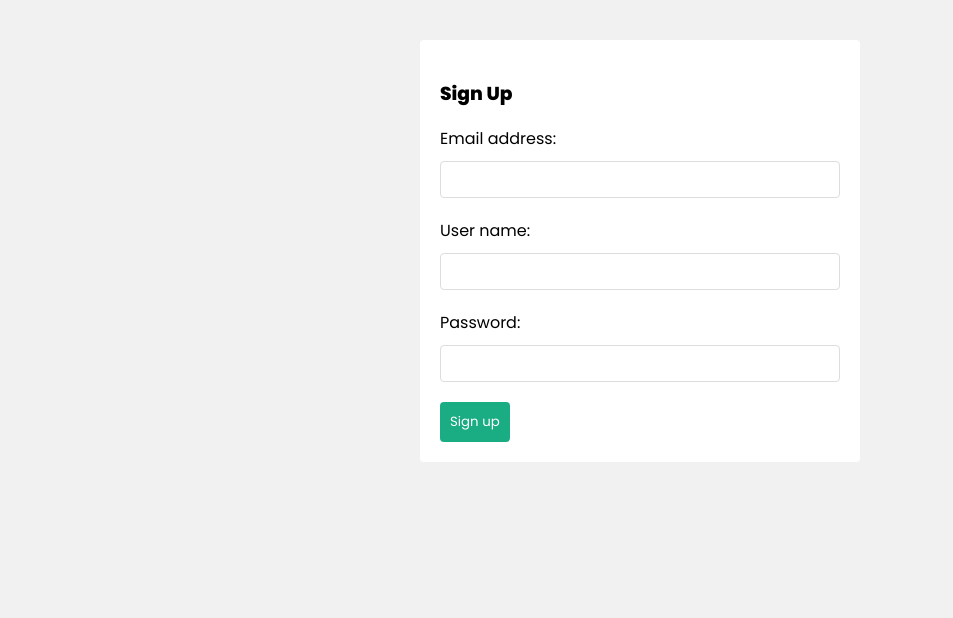
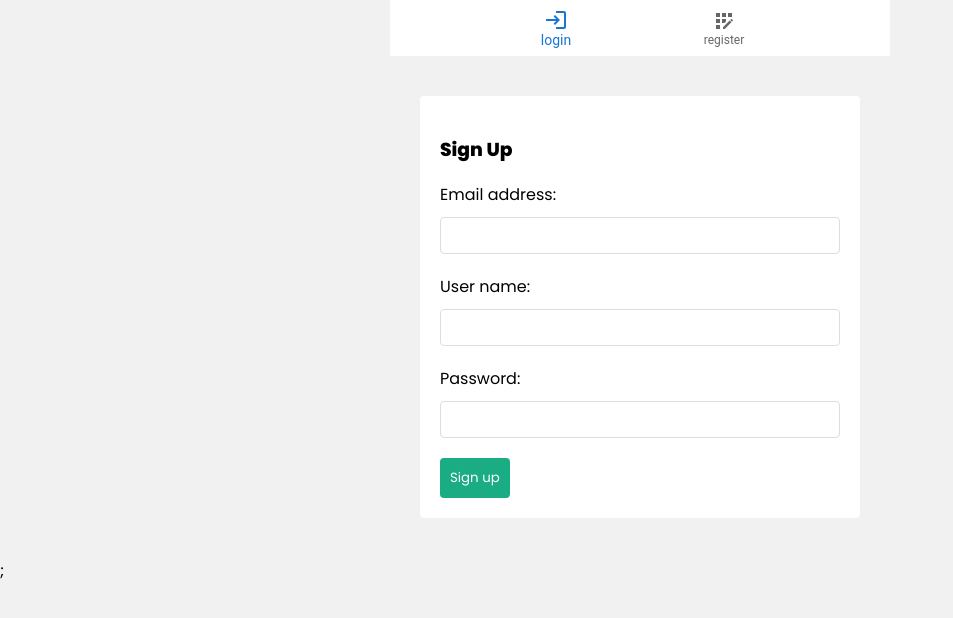
Before and after one commit to yonatan-co/Event-it, a React (Create React App) app in the folder web/: page /signup in a window 1280 px wide. Shown: the top 618 px of the page, without its empty margins (0-953 px from the left). Built offline with nearby package versions, Linux system fonts and the light colour scheme.

Commit message:
added auth navbar

```diff
--- a/web/package.json
+++ b/web/package.json
@@ -5,6 +5,7 @@
   "dependencies": {
     "@emotion/react": "^11.9.3",
     "@emotion/styled": "^11.9.3",
+    "@mui/icons-material": "^5.8.4",
     "@mui/material": "^5.10.0",
     "@reduxjs/toolkit": "^1.8.3",
     "@testing-library/jest-dom": "^5.16.4",
--- a/web/src/components/EventList.tsx
+++ b/web/src/components/EventList.tsx
@@ -16,7 +16,6 @@ import useFeed from "../hooks/useFeed";
 
 function FeedPage() {
   const { events, error, isPending } = useFeed();
-
   return (
     <div className="homepage">
       {isPending && <div>Loading</div>}
@@ -40,7 +39,7 @@ function FeedPage() {
                 </TableCell>
                 <TableCell align="right">{event.eventId.descraption}</TableCell>
                 <TableCell align="right">{event.eventId.location}</TableCell>
-                <TableCell align="right">by: {event.creator}</TableCell>
+                <TableCell align="right">by: {event.userId.username}</TableCell>
                 <TableCell align="right">
                   <Stack spacing={2} direction="row">
                     <NavigateButton
--- /dev/null
+++ b/web/src/components/Navbars/AuthNavbar.tsx
@@ -0,0 +1,62 @@
+import * as React from "react";
+
+import { useSelector } from "react-redux";
+
+import Box from "@mui/material/Box";
+import BottomNavigation from "@mui/material/BottomNavigation";
+import BottomNavigationAction from "@mui/material/BottomNavigationAction";
+import HomeIcon from "@mui/icons-material/Home";
+import AddCircleIcon from "@mui/icons-material/AddCircle";
+import AppRegistrationIcon from "@mui/icons-material/AppRegistration";
+import LoginIcon from "@mui/icons-material/Login";
+import { useNavigate } from "react-router-dom";
+
+function Navbar() {
+  const [value, setValue] = React.useState(0);
+  const navigate = useNavigate();
+  const isAuth = useSelector((state: any) => state.isAuth).isAuth;
+  console.log(isAuth);
+
+  return (
+    <Box margin="auto" sx={{ width: 500 }}>
+      <BottomNavigation
+        showLabels
+        value={value}
+        onChange={(event, newValue) => {
+          setValue(newValue);
+        }}
+      >
+        {!isAuth && (
+          <BottomNavigationAction
+            onClick={(_: any) => navigate("/login")}
+            label="login"
+            icon={<LoginIcon />}
+          />
+        )}
+        {!isAuth && (
+          <BottomNavigationAction
+            onClick={(_: any) => navigate("/signup")}
+            label="register"
+            icon={<AppRegistrationIcon />}
+          />
+        )}
+        {isAuth && (
+          <BottomNavigationAction
+            onClick={(_: any) => navigate("/feed")}
+            label="feed"
+            icon={<HomeIcon />}
+          />
+        )}
+        {isAuth && (
+          <BottomNavigationAction
+            onClick={(_: any) => navigate("/feed/create-event")}
+            label="create event"
+            icon={<AddCircleIcon />}
+          />
+        )}
+      </BottomNavigation>
+    </Box>
+  );
+}
+
+export default Navbar;
--- /dev/null
+++ b/web/src/components/Navbars/FeedNavbar.tsx
@@ -0,0 +1,48 @@
+import * as React from "react";
+
+import { useSelector } from "react-redux";
+
+import Box from "@mui/material/Box";
+import BottomNavigation from "@mui/material/BottomNavigation";
+import BottomNavigationAction from "@mui/material/BottomNavigationAction";
+import HomeIcon from "@mui/icons-material/Home";
+import AddCircleIcon from "@mui/icons-material/AddCircle";
+import AppRegistrationIcon from "@mui/icons-material/AppRegistration";
+import LoginIcon from "@mui/icons-material/Login";
+import { useNavigate } from "react-router-dom";
+
+function Navbar() {
+  const [value, setValue] = React.useState(0);
+  const navigate = useNavigate();
+  const isAuth = useSelector((state: any) => state.isAuth).isAuth;
+  console.log(isAuth);
+
+  return (
+    <Box margin="auto" sx={{ width: 500 }}>
+      <BottomNavigation
+        showLabels
+        value={value}
+        onChange={(event, newValue) => {
+          setValue(newValue);
+        }}
+      >
+        {isAuth && (
+          <BottomNavigationAction
+            onClick={(_: any) => navigate("/feed")}
+            label="feed"
+            icon={<HomeIcon />}
+          />
+        )}
+        {isAuth && (
+          <BottomNavigationAction
+            onClick={(_: any) => navigate("/feed/create-event")}
+            label="create event"
+            icon={<AddCircleIcon />}
+          />
+        )}
+      </BottomNavigation>
+    </Box>
+  );
+}
+
+export default Navbar;
--- a/web/src/index.css
+++ b/web/src/index.css
@@ -93,6 +93,9 @@ nav button {
   font-size: 1em;
 }
 
+.login-page .signup-page {
+  margin: auto;
+}
 /* auth forms */
 form.signup,
 form.login,
--- a/web/src/pages/CreateEventPage.tsx
+++ b/web/src/pages/CreateEventPage.tsx
@@ -1,7 +1,13 @@
 import CreateEventForm from "../components/CreateEventForm";
+import Navbar from "../components/Navbars/FeedNavbar";
 
 function CreateEventPage() {
-  return <CreateEventForm />;
+  return (
+    <div className="create-event">
+      <Navbar />
+      <CreateEventForm />;
+    </div>
+  );
 }
 
 export default CreateEventPage;
--- a/web/src/pages/FeedPage.tsx
+++ b/web/src/pages/FeedPage.tsx
@@ -2,11 +2,17 @@ import useFeed from "../hooks/useFeed";
 import { Link } from "react-router-dom";
 
 import EventList from "../components/EventList";
+import Navbar from "../components/Navbars/AuthNavbar";
 
 export function FeedPage() {
   const { events, error, isPending } = useFeed();
 
-  return <EventList />;
+  return (
+    <div className="event-list">
+      <Navbar />
+      <EventList />;
+    </div>
+  );
 }
 
 export default FeedPage;
--- a/web/src/pages/LoginPage.tsx
+++ b/web/src/pages/LoginPage.tsx
@@ -1,7 +1,13 @@
 import LoginForm from "../components/LoginForm";
+import Navbar from "../components/Navbars/AuthNavbar";
 
 function LoginPage() {
-  return <LoginForm />;
+  return (
+    <div className="login-page">
+      <Navbar />
+      <LoginForm />
+    </div>
+  );
 }
 
 export default LoginPage;
--- a/web/src/pages/SignupPage.tsx
+++ b/web/src/pages/SignupPage.tsx
@@ -1,7 +1,13 @@
+import Navbar from "../components/Navbars/AuthNavbar";
 import SignupForm from "../components/SignupForm";
 
 function SignupPage() {
-  return <SignupForm />;
+  return (
+    <div className="signup-page">
+      <Navbar />
+      <SignupForm />;
+    </div>
+  );
 }
 
 export default SignupPage;
```
Also changed, not shown: 2 other files (tests, documents, lock files or other folders).
